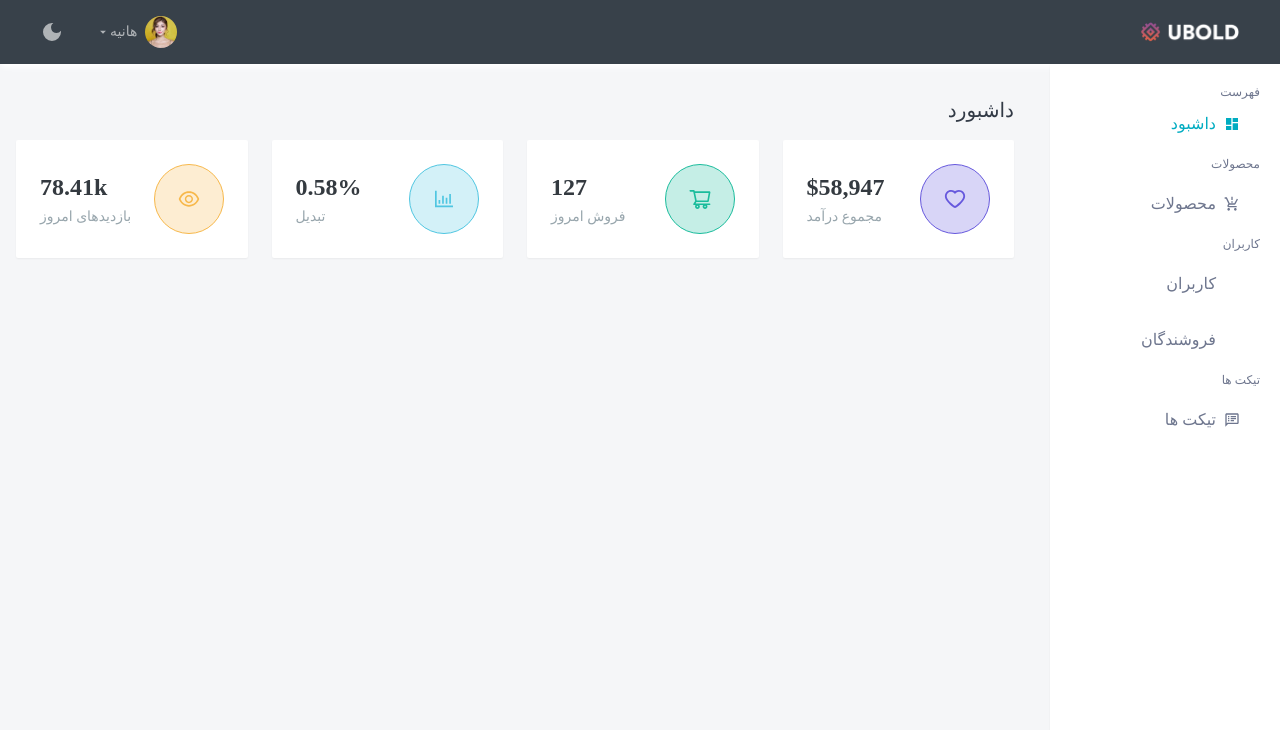
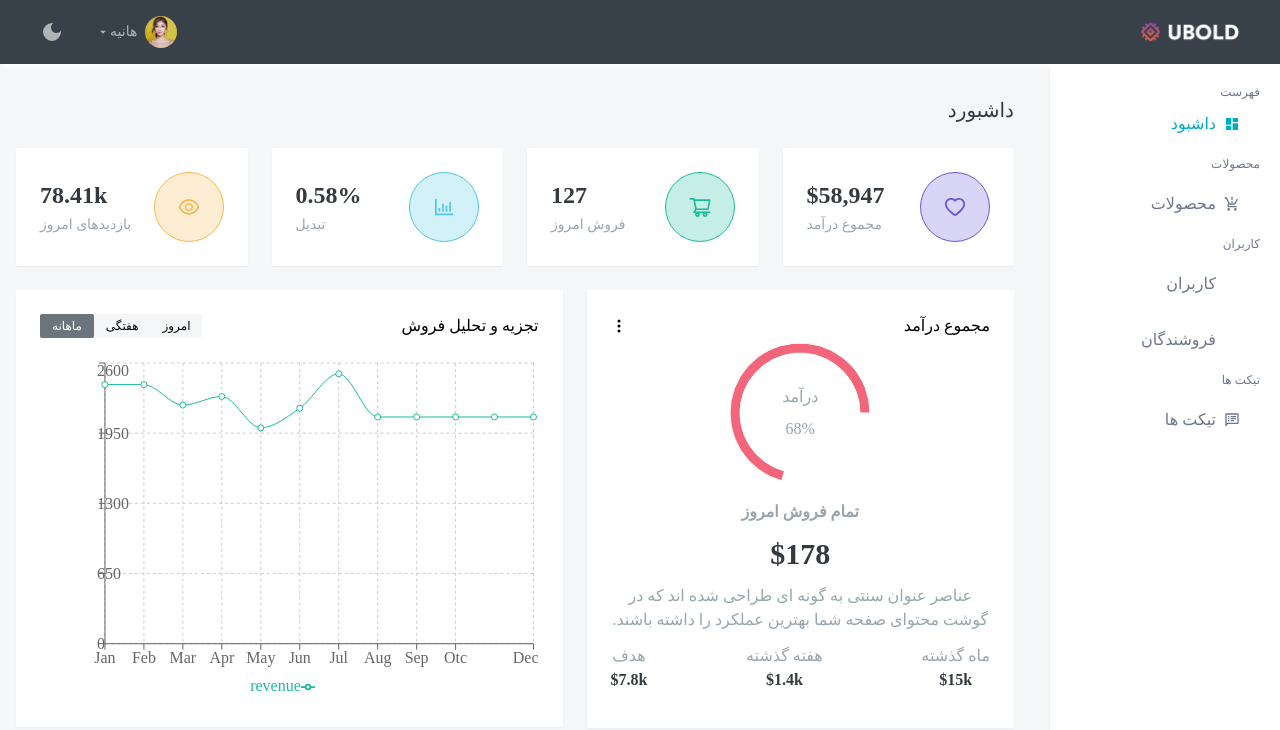
Before and after one commit to Mhboolor/my-dashboard, a React (Create React App) app: page / in a window 1280 px wide. Shown: the top 730 px of the page. Built offline with nearby package versions, Linux system fonts and the light colour scheme; some icons are missing.

Commit message:
feat:Make Chart Box

```diff
--- a/package.json
+++ b/package.json
@@ -14,6 +14,7 @@
     "react-redux": "^8.1.1",
     "react-router-dom": "^6.14.1",
     "react-scripts": "5.0.1",
+    "recharts": "^2.7.2",
     "web-vitals": "^2.1.4"
   },
   "scripts": {
--- a/src/App.js
+++ b/src/App.js
@@ -17,8 +17,8 @@ function App() {
         <Header changeMenuStatus={changeMenuStatus}/>
       </header>
       <div className="flex gap-5 relative">
-        <aside className={`${showMenu ? 'w-full' : 'w-0'} absolute right-0 top-0 ease-in-out duration-100 z-20 md:relative md:w-full h-screen overflow-auto max-w-[230px] shadow-sm bg-white`}>
-          <Sidebar/>
+        <aside className={`${showMenu ? 'w-full' : 'w-0'} absolute right-0 top-0 ease-in-out duration-100 z-20 lg:relative lg:w-full h-screen overflow-auto max-w-[230px] shadow-sm bg-white`}>
+          <Sidebar/>lg
         </aside>
         <main className="flex-1 w-full">
           <Outlet/>
--- /dev/null
+++ b/src/components/dahboard/ChartBox.jsx
@@ -0,0 +1,148 @@
+import React from "react";
+import {
+  PieChart,
+  Pie,
+  LineChart,
+  Line,
+  XAxis,
+  YAxis,
+  CartesianGrid,
+  Tooltip,
+  Legend,
+  ResponsiveContainer,
+} from "recharts";
+import { BsThreeDotsVertical } from "react-icons/bs";
+
+function ChartBox() {
+  const data = [
+    {
+      name: "Jan",
+      revenue: 2400,
+    },
+    {
+      name: "Feb",
+      revenue: 2400,
+    },
+    {
+      name: "Mar",
+      revenue: 2210,
+    },
+    {
+      name: "Apr",
+      revenue: 2290,
+    },
+    {
+      name: "May",
+      revenue: 2000,
+    },
+    {
+      name: "Jun",
+      revenue: 2181,
+    },
+    {
+      name: "Jul",
+      revenue: 2500,
+    },
+    {
+      name: "Aug",
+      revenue: 2100,
+    },
+    {
+      name: "Sep",
+      revenue: 2100,
+    },
+    {
+      name: "Otc",
+      revenue: 2100,
+    },
+    {
+      name: "Nov",
+      revenue: 2100,
+    },
+    {
+      name: "Dec",
+      revenue: 2100,
+    },
+  ];
+
+  return (
+    <div className="flex flex-col items-start gap-6 lg:flex-row">
+      <div className=" p-6 bg-white shadow-sm flex flex-col rounded-sm h-full w-full lg:w-auto">
+        <div className="flex items-center justify-between">
+          <p>مجموع درآمد</p>
+          <button>
+            <BsThreeDotsVertical />
+          </button>
+        </div>
+        <div className="flex flex-col items-center justify-center">
+          <PieChart width={150} height={150}>
+            <Pie
+              data={[{ value: 68 }]}
+              innerRadius={60}
+              outerRadius={70}
+              fill="rgba(241,85,108,0.9)"
+              paddingAngle={105}
+            ></Pie>
+          </PieChart>
+          <div className="absolute flex-col flex items-center justify-center gap-2 text-gray-2">
+            <p>درآمد</p>
+            <p>68%</p>
+          </div>
+        </div>
+        <div className="text-gray-2 flex flex-col items-center justify-center gap-3 my-3">
+          <p className="font-semibold">تمام فروش امروز</p>
+          <p className="text-gray-5 font-semibold text-3xl">$178</p>
+          <p className="line-clamp-2 text-center">
+            عناصر عنوان سنتی به گونه ای طراحی شده اند که در گوشت محتوای صفحه شما
+            بهترین عملکرد را داشته باشند.
+          </p>
+          <div className="flex items-start justify-between w-full">
+            <div className="flex flex-col items-center justify-center">
+              <p>ماه گذشته</p>
+              <p className="text-gray-5 font-semibold">$15k</p>
+            </div>
+            <div className="flex flex-col items-center justify-center">
+              <p>هفته گذشته</p>
+              <p className="text-gray-5 font-semibold">$1.4k</p>
+            </div>
+            <div className="flex flex-col items-center justify-center">
+              <p>هدف</p>
+              <p className="text-gray-5 font-semibold">$7.8k</p>
+            </div>
+          </div>
+        </div>
+      </div>
+      <div className="flex items-center justify-between p-6 bg-white shadow-sm flex-col rounded-sm w-full h-full gap-5">
+        <div className="flex items-center justify-between w-full">
+          <p>تجزیه و تحلیل فروش</p>
+          <div className="text-xs bg-light rounded-sm items-center hidden sm:flex">
+            <button className="p-1 px-3 rounded-sm">امروز</button>
+            <button className="p-1 px-3 rounded-sm">هفتگی</button>
+            <button className="bg-gray-4 p-1 px-3 text-white rounded-sm">
+              ماهانه
+            </button>
+          </div>
+        </div>
+        <div className="w-full h-full">
+          <ResponsiveContainer className="min-h-[345px] h-full w-full">
+            <LineChart width="100%" height="100%" data={data}>
+              <CartesianGrid strokeDasharray="3 3" />
+              <XAxis dataKey="name" />
+              <YAxis />
+              <Tooltip />
+              <Legend />
+              <Line
+                type="monotone"
+                dataKey="revenue"
+                stroke="rgb(26, 188, 156)"
+                activeDot={{ r: 8 }}
+              />
+            </LineChart>
+          </ResponsiveContainer>
+        </div>
+      </div>
+    </div>
+  );
+}
+
+export default ChartBox;
--- /dev/null
+++ b/src/components/dahboard/StatusBox.jsx
@@ -0,0 +1,52 @@
+import React from "react";
+import {
+  AiOutlineHeart,
+  AiOutlineShoppingCart,
+  AiOutlineBarChart,
+  AiOutlineEye,
+} from "react-icons/ai";
+
+function StatusBox() {
+  return (
+    <div className="flex gap-6 flex-wrap">
+      <div className="flex items-center justify-between bg-white shadow-sm flex-1 p-6 rounded-sm ">
+        <div className="w-[70px] h-[70px] rounded-full border border-[#6658dd] bg-purple flex items-center justify-center">
+          <AiOutlineHeart className="text-2xl text-purple" />
+        </div>
+        <div className="flex flex-col items-end gap-1">
+          <p className="text-gray-5 text-2xl font-semibold">$58,947</p>
+          <p className="text-sm text-gray-2">مجموع درآمد</p>
+        </div>
+      </div>
+      <div className="flex items-center justify-between bg-white shadow-sm flex-1 p-6 rounded-sm ">
+        <div className="w-[70px] h-[70px] rounded-full border border-[#1abc9c] bg-green flex items-center justify-center">
+          <AiOutlineShoppingCart className="text-2xl text-green" />
+        </div>
+        <div className="flex flex-col items-end gap-1">
+          <p className="text-gray-5 text-2xl font-semibold">127</p>
+          <p className="text-sm text-gray-2">فروش امروز</p>
+        </div>
+      </div>
+      <div className="flex items-center justify-between bg-white shadow-sm flex-1 p-6 rounded-sm ">
+        <div className="w-[70px] h-[70px] rounded-full border border-[#4fc6e1] bg-blue flex items-center justify-center">
+          <AiOutlineBarChart className="text-2xl text-blue" />
+        </div>
+        <div className="flex flex-col items-end gap-1">
+          <p className="text-gray-5 text-2xl font-semibold">0.58%</p>
+          <p className="text-sm text-gray-2">تبدیل</p>
+        </div>
+      </div>
+      <div className="flex items-center justify-between bg-white shadow-sm flex-1 p-6 rounded-sm ">
+        <div className="w-[70px] h-[70px] rounded-full border border-[#f7b84b] bg-orange flex items-center justify-center">
+          <AiOutlineEye className="text-2xl text-orange" />
+        </div>
+        <div className="flex flex-col items-end gap-1">
+          <p className="text-gray-5 text-2xl font-semibold">78.41k</p>
+          <p className="text-sm text-gray-2">بازدیدهای امروز</p>
+        </div>
+      </div>
+    </div>
+  );
+}
+
+export default StatusBox;
--- a/src/global.css
+++ b/src/global.css
@@ -15,3 +15,6 @@
 .active{
     color: #00acc1;
 }
+.recharts-responsive-container{
+    min-width: 100%!important;
+}
--- a/src/pages/Dashboard.jsx
+++ b/src/pages/Dashboard.jsx
@@ -1,47 +1,15 @@
 import React from "react";
-import {
-  AiOutlineHeart,
-  AiOutlineShoppingCart,
-  AiOutlineBarChart,
-  AiOutlineEye,
-} from "react-icons/ai";
+import StatusBox from "../components/dahboard/StatusBox";
+import ChartBox from "../components/dahboard/ChartBox";
 
 function Dashboard() {
   return (
-    <div className="p-4">
-      <div className="flex items-center font-medium text-xl text-gray-6 my-4">
+    <div className="p-4 flex flex-col gap-6">
+      <div className="flex items-center font-medium text-xl text-gray-6 mt-4">
         <p>داشبورد</p>
       </div>
-      <div className="flex gap-6 flex-wrap">
-        <div className="flex items-center justify-between bg-white shadow-sm flex-1 p-6 rounded-sm ">
-          <div className="w-[70px] h-[70px] rounded-full border border-[#6658dd] bg-purple flex items-center justify-center"><AiOutlineHeart className="text-2xl text-purple"/></div>
-          <div className="flex flex-col items-end gap-1">
-            <p className="text-gray-5 text-2xl font-semibold">$58,947</p>
-            <p className="text-sm text-gray-2">مجموع درآمد</p>
-          </div>
-        </div>
-        <div className="flex items-center justify-between bg-white shadow-sm flex-1 p-6 rounded-sm ">
-          <div className="w-[70px] h-[70px] rounded-full border border-[#1abc9c] bg-green flex items-center justify-center"><AiOutlineShoppingCart className="text-2xl text-green"/></div>
-          <div className="flex flex-col items-end gap-1">
-            <p className="text-gray-5 text-2xl font-semibold">127</p>
-            <p className="text-sm text-gray-2">فروش امروز</p>
-          </div>
-        </div>
-        <div className="flex items-center justify-between bg-white shadow-sm flex-1 p-6 rounded-sm ">
-          <div className="w-[70px] h-[70px] rounded-full border border-[#4fc6e1] bg-blue flex items-center justify-center"><AiOutlineBarChart className="text-2xl text-blue"/></div>
-          <div className="flex flex-col items-end gap-1">
-            <p className="text-gray-5 text-2xl font-semibold">0.58%</p>
-            <p className="text-sm text-gray-2">تبدیل</p>
-          </div>
-        </div>
-        <div className="flex items-center justify-between bg-white shadow-sm flex-1 p-6 rounded-sm ">
-          <div className="w-[70px] h-[70px] rounded-full border border-[#f7b84b] bg-orange flex items-center justify-center"><AiOutlineEye className="text-2xl text-orange"/></div>
-          <div className="flex flex-col items-end gap-1">
-            <p className="text-gray-5 text-2xl font-semibold">78.41k</p>
-            <p className="text-sm text-gray-2">بازدیدهای امروز</p>
-          </div>
-        </div>
-      </div>
+      <StatusBox />
+      <ChartBox/>
     </div>
   );
 }
--- a/tailwind.config.js
+++ b/tailwind.config.js
@@ -27,6 +27,9 @@ module.exports = {
           6 : '#323a46',
         }
       },
+      borderColor : {
+        'circle-chart' : 'rgba(241, 85, 108, 0.85)',
+      }
     },
   },
   plugins: [],
```
Also changed, not shown: 1 other file (tests, documents, lock files or other folders).
